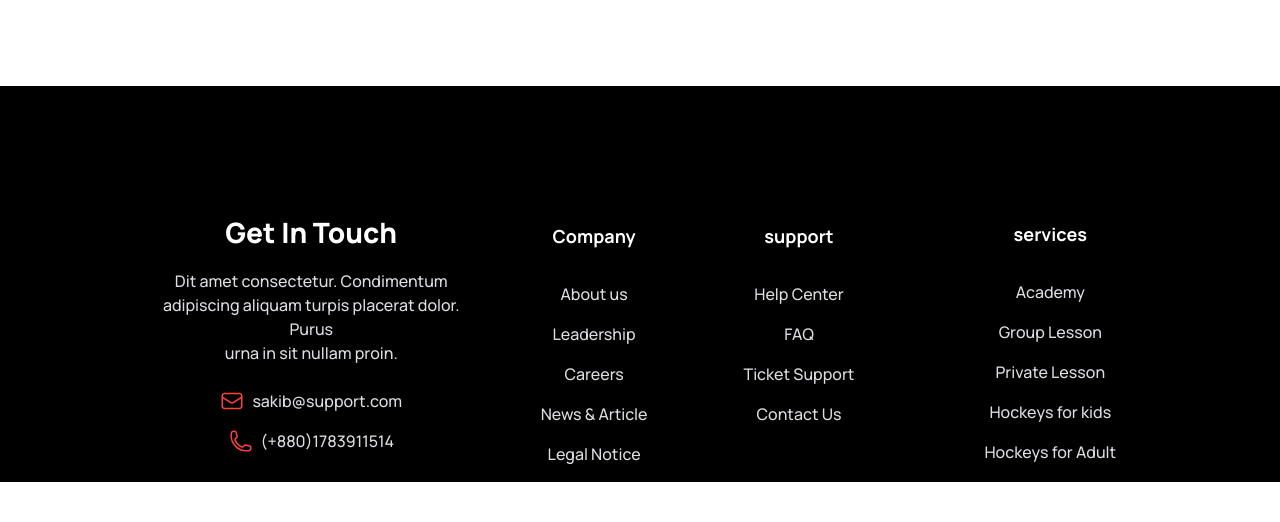
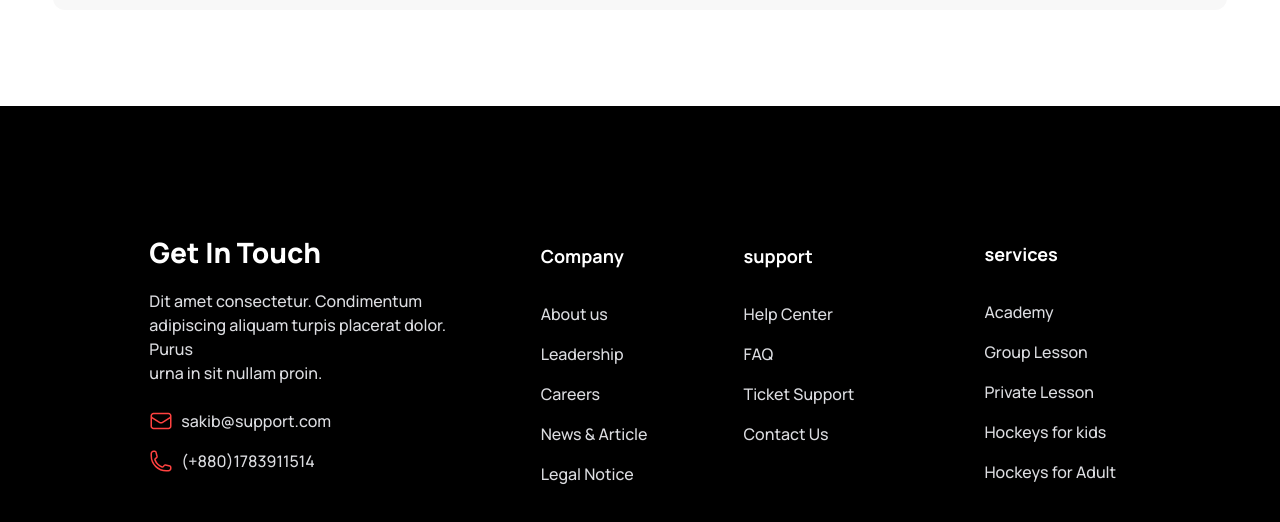
Before and after one commit to noha-buri/tailwind-css, a plain HTML site: page index.html in a window 1280 px wide. Shown: the part 5923-6445 px from the top of the page. Before the commit the page ends 6405 px from the top, so only its background shows below. Drawn offline with nearby package versions, Linux system fonts and the light colour scheme.

Commit message:
last commit

```diff
--- a/index.html
+++ b/index.html
@@ -26,6 +26,7 @@
           colors: {
             clifford: '#da373d',
             'color-primary': '#FF4240',
+
           }
         }
       }
@@ -492,9 +493,9 @@
       </div>
   </div>
  <div>
-  <form class="sm:grid grid-cols-2 gap-6">
+  <form class="sm:grid grid-cols-2 gap-6 mt-6 sm:">
     <div>
-      <label class="text-xl font-bold mt-6 sm:mt-0" for="fname">Your Name</label> <br>
+      <label class="text-xl font-bold " for="fname">Your Name</label> <br>
       <input class=" w-full rounded-xl mt-4 mb-5 sm:mb-6 bg-[#f8f8f8] py-5 pl-5" type="text" name="first-name" id="fname" placeholder="Enter your full name" >
 
       <label class="text-xl font-bold " for="fname">Your Email</label> <br>
@@ -530,24 +531,24 @@
   </main>
   <!-- footer section -->
   <footer class="w-full bg-black">
-      <div class="w-11/12 mt-10 pt-10 sm:mt-24 sm:pt-24 sm:flex justify-between mx-auto place-content-center lg:flex justify-between">
-          <div class="w-full mx-auto grid place-content-center text-center sm:pl-24 sm:mr-12">
+      <div class="w-11/12 mt-10 pt-10 sm:mt-24 sm:py-24 sm:flex justify-between mx-auto place-content-center ">
+          <div class="w-full mx-auto  grid place-content-center text-center  sm:text-left sm:pl-24 sm:mr-12">
               <h2 class="text-[28px] font-extrabold text-white mb-4">Get In Touch</h2>
               <p class="text-[#dcdde1] font-medium mb-6">
                 Dit amet consectetur. Condimentum <br>  adipiscing aliquam turpis placerat dolor. Purus <br> urna in sit nullam proin.
               </p>
-              <div class="flex mx-auto mb-4">
+              <div class="flex mx-auto sm:mx-0 mb-4">
                 <svg xmlns="http://www.w3.org/2000/svg" width="24" height="24" viewBox="0 0 24 24" fill="none">
                   <path d="M21.75 6.75V17.25C21.75 17.8467 21.5129 18.419 21.091 18.841C20.669 19.2629 20.0967 19.5 19.5 19.5H4.5C3.90326 19.5 3.33097 19.2629 2.90901 18.841C2.48705 18.419 2.25 17.8467 2.25 17.25V6.75M21.75 6.75C21.75 6.15326 21.5129 5.58097 21.091 5.15901C20.669 4.73705 20.0967 4.5 19.5 4.5H4.5C3.90326 4.5 3.33097 4.73705 2.90901 5.15901C2.48705 5.58097 2.25 6.15326 2.25 6.75M21.75 6.75V6.993C21.75 7.37715 21.6517 7.75491 21.4644 8.0903C21.2771 8.42569 21.0071 8.70754 20.68 8.909L13.18 13.524C12.8252 13.7425 12.4167 13.8582 12 13.8582C11.5833 13.8582 11.1748 13.7425 10.82 13.524L3.32 8.91C2.99292 8.70854 2.72287 8.42669 2.53557 8.0913C2.34827 7.75591 2.24996 7.37815 2.25 6.994V6.75" stroke="#FF4240" stroke-width="1.5" stroke-linecap="round" stroke-linejoin="round"/>
                 </svg> <p class="text-[#dcdde1] font-medium ml-2">sakib@support.com</p>
               </div>
-              <div class="flex mx-auto">
+              <div class="flex mx-auto sm:mx-0 sm:justify-start">
                 <svg xmlns="http://www.w3.org/2000/svg" width="24" height="24" viewBox="0 0 24 24" fill="none">
                   <path d="M2.25 6.75C2.25 15.034 8.966 21.75 17.25 21.75H19.5C20.0967 21.75 20.669 21.5129 21.091 21.091C21.5129 20.669 21.75 20.0967 21.75 19.5V18.128C21.75 17.612 21.399 17.162 20.898 17.037L16.475 15.931C16.035 15.821 15.573 15.986 15.302 16.348L14.332 17.641C14.05 18.017 13.563 18.183 13.122 18.021C11.4849 17.4191 9.99815 16.4686 8.76478 15.2352C7.53141 14.0018 6.58087 12.5151 5.979 10.878C5.817 10.437 5.983 9.95 6.359 9.668L7.652 8.698C8.015 8.427 8.179 7.964 8.069 7.525L6.963 3.102C6.90214 2.85869 6.76172 2.6427 6.56405 2.48834C6.36638 2.33397 6.1228 2.25008 5.872 2.25H4.5C3.90326 2.25 3.33097 2.48705 2.90901 2.90901C2.48705 3.33097 2.25 3.90326 2.25 4.5V6.75Z" stroke="#FF4240" stroke-width="1.5" stroke-linecap="round" stroke-linejoin="round"/>
                 </svg> <p class="text-[#dcdde1] font-medium ml-2">(+880)1783911514</p>
               </div>
           </div>
-          <div class="flex  w-full mx-auto place-content-center text-center mt-10">
+          <div class="flex  w-full mx-auto place-content-center text-center mt-10 sm:text-left">
               <div class="mr-24">
                   <h2 class="text-lg font-bold mb-8 text-white">Company</h2>
                   <p class="font-medium mb-4 text-[#dcdde1]"> About us</p>
@@ -564,7 +565,7 @@
                 <p class="font-medium mb-4 text-[#dcdde1]"> Contact Us</p>
               </div>
           </div>
-          <div class="w-full mx-auto grid place-content-center text-center sm:pr-0  mt-9">
+          <div class="w-full mx-auto grid place-content-center text-center sm:pr-0  sm:mt-9 sm:text-left">
             <h2 class="text-lg font-bold mb-8 text-white">services</h2>
             <p class="font-medium mb-4 text-[#dcdde1]"> Academy</p>
             <p class="font-medium mb-4 text-[#dcdde1]"> Group Lesson</p>
```
